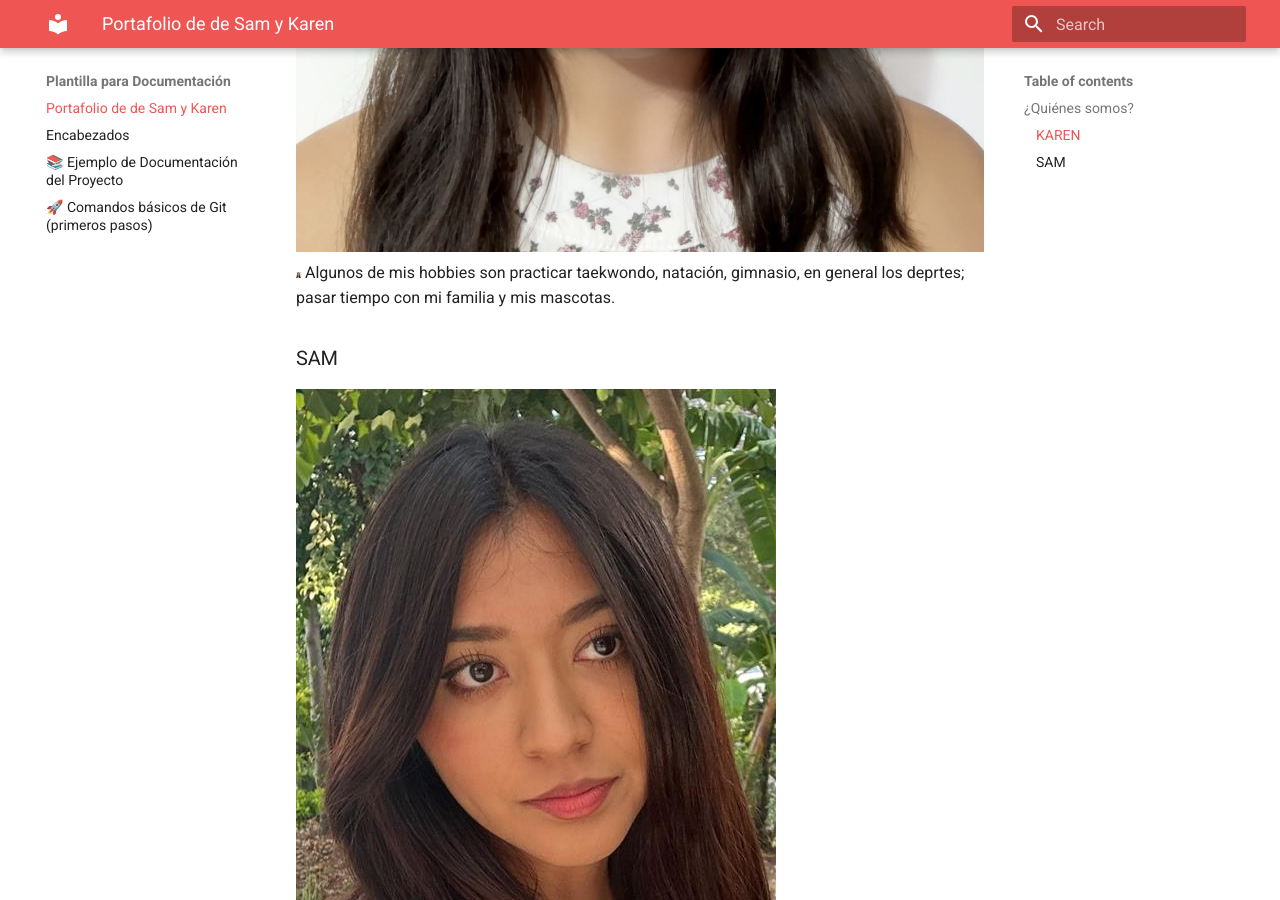
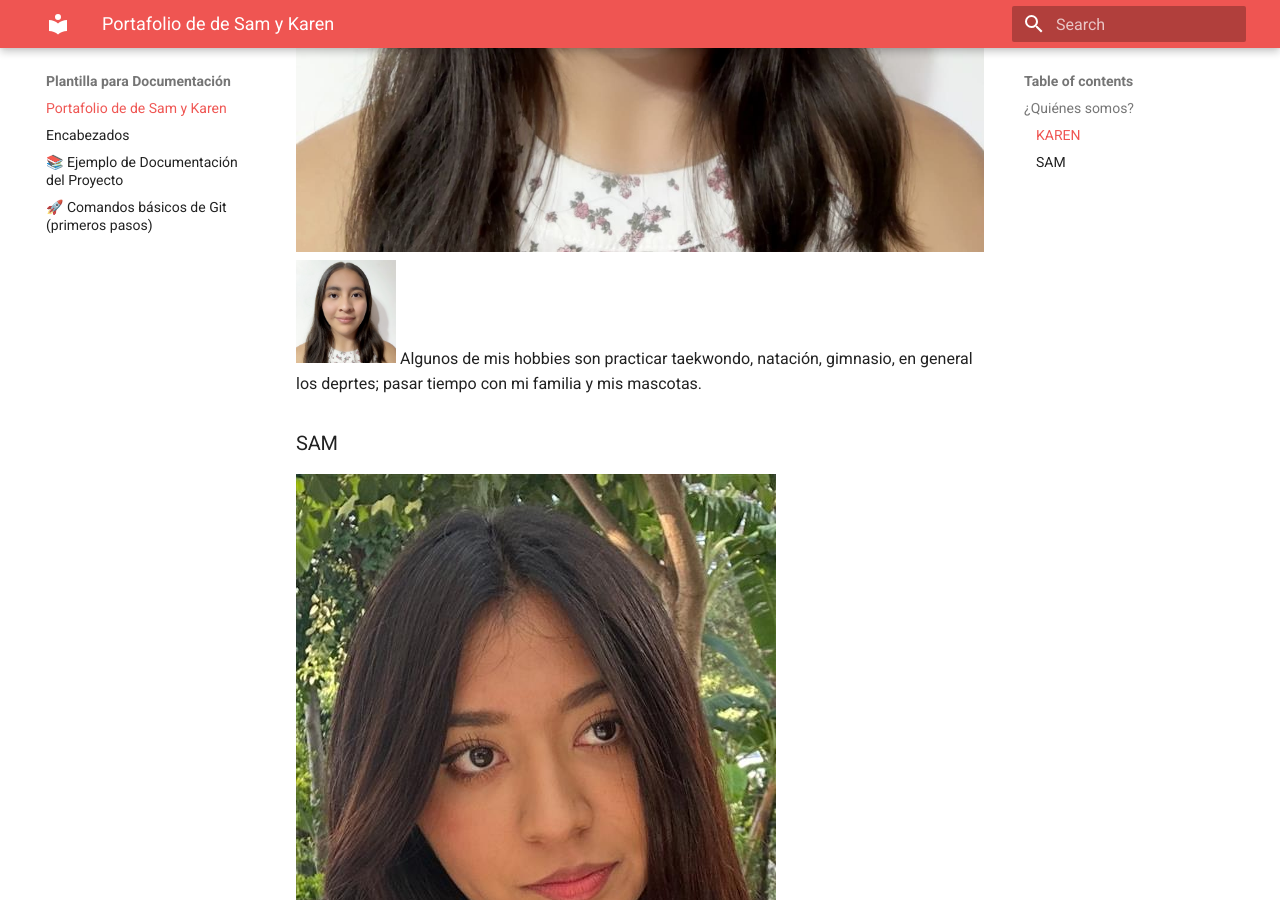
Before and after one commit to KarenPastrana/PORTAFOLIO, an MkDocs documentation site: the page built from docs/index.md, in a window 1280 px wide and 900 px high, scrolled down 737 px. Built offline with MkDocs 1.6.1 and Material for MkDocs 9.7.7, drawn with Linux system fonts in a browser that asks for light colours.

Commit message:
Update index.md

```diff
--- a/docs/index.md
+++ b/docs/index.md
@@ -3,14 +3,14 @@
 ##¿Quiénes somos?
 ###KAREN
 ![Diagrama del sistema](recursos/imgs/fotoAlumno.png)
-<img src="../recursos/imgs/fotoAlumno.png" alt="Diagrama del sistema" width="5">
+<img src="../recursos/imgs/fotoAlumno.png" alt="Diagrama del sistema" width="100">
 Algunos de mis hobbies son practicar taekwondo, natación, gimnasio, en general los deprtes; pasar tiempo con mi familia y mis mascotas.
 
 
 
 ###SAM
 ![Diagrama del sistema](recursos/imgs/Image.jpeg)
-<img src="../recursos/imgs/Image.jpeg" alt="Diagrama del sistema" width="5">
+<img src="../recursos/imgs/Image.jpeg" alt="Diagrama del sistema" width="100">
 Mis hobbies son dibujar, tocar la guitarra y jugar videojuegos.
 
 
```
